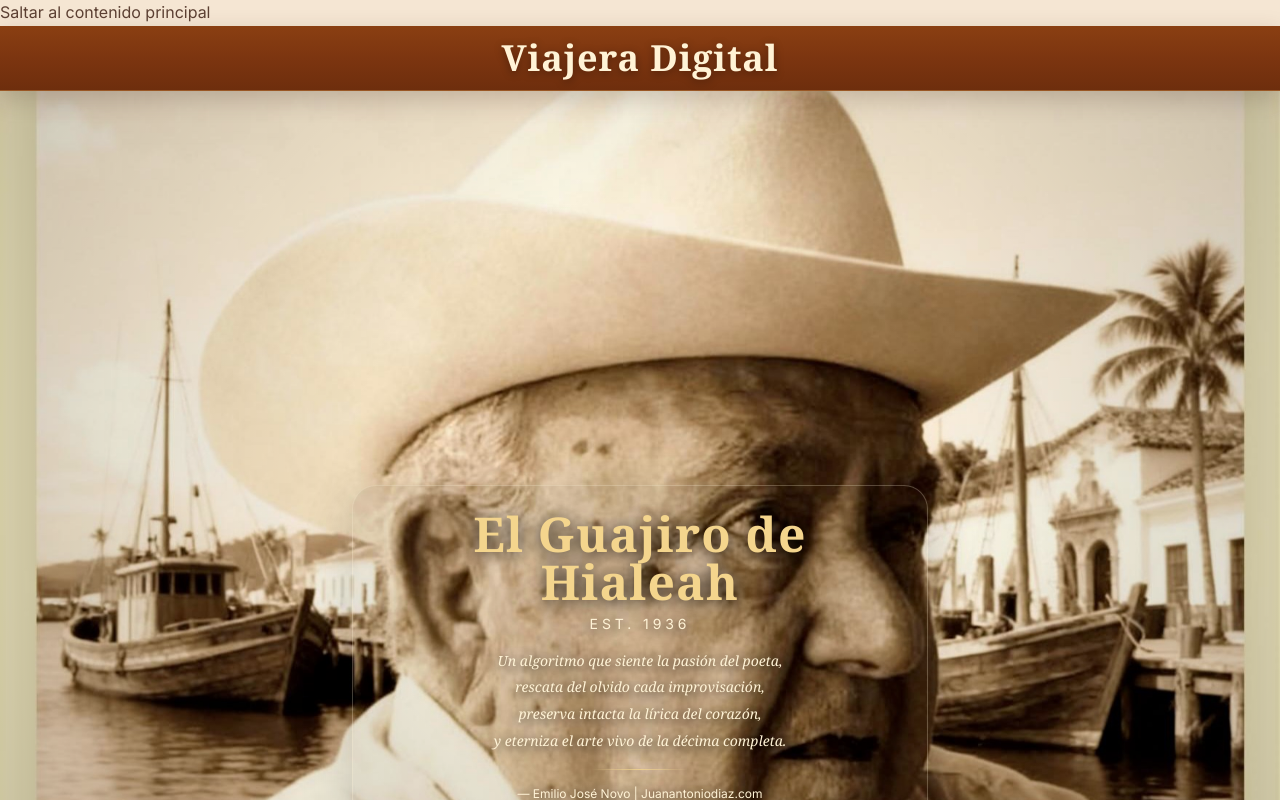
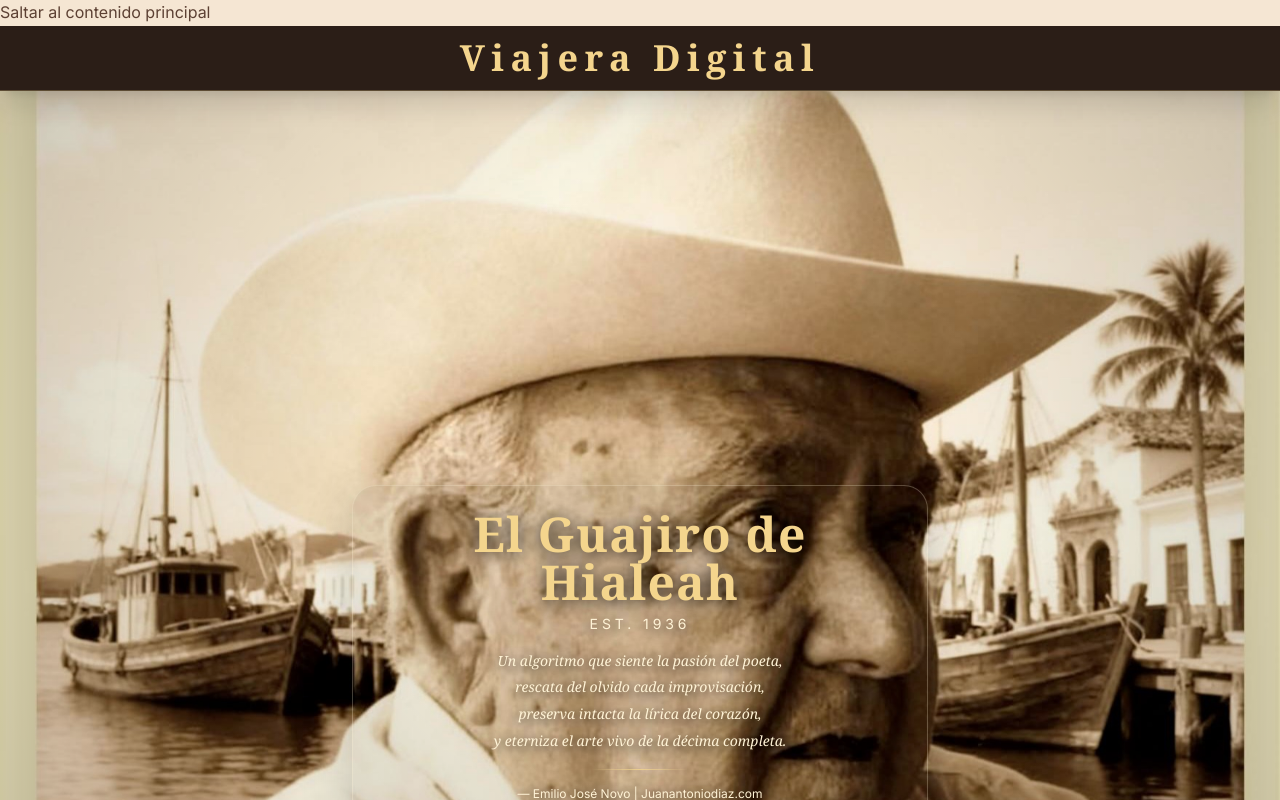
Before and after one commit to ejnburrows-rgb/VD-, a Next.js app: page / in a window 1280 px wide. Shown: the top 800 px of the page. Built offline with nearby package versions, Linux system fonts and the light colour scheme.

Commit message:
style header dark premium alternate

```diff
--- a/components/header.tsx
+++ b/components/header.tsx
@@ -2,9 +2,9 @@
 
 export function Header() {
   return (
-    <header className="sticky top-0 z-50 border-b border-[#C8A05C]/25 bg-gradient-to-b from-[#8A3F12] via-[#7C3510] to-[#6E2E0D] px-4 py-3 shadow-[0_8px_24px_rgba(74,47,36,0.22)]">
-      <div className="container mx-auto max-w-7xl text-center">
-        <h1 className="font-serif text-3xl font-bold tracking-wide text-[#FFF3D6] drop-shadow-[0_2px_4px_rgba(0,0,0,0.35)] md:text-4xl">
+    <header className="sticky top-0 z-50 border-b border-[#F4D58D]/25 bg-[#20130D]/95 px-4 py-3 shadow-xl backdrop-blur-md">
+      <div className="container mx-auto flex max-w-7xl items-center justify-center">
+        <h1 className="font-serif text-3xl font-bold tracking-[0.18em] text-[#F4D58D] md:text-4xl">
           Viajera Digital
         </h1>
       </div>
```
